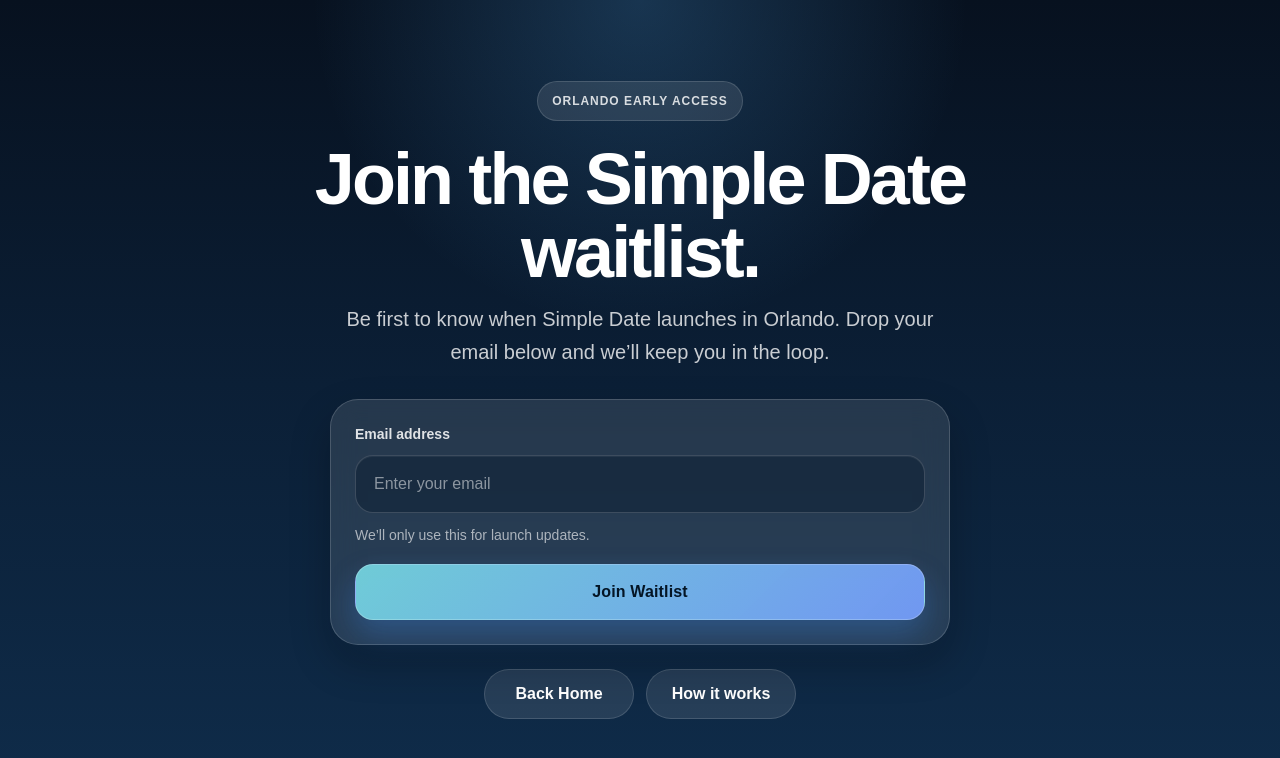
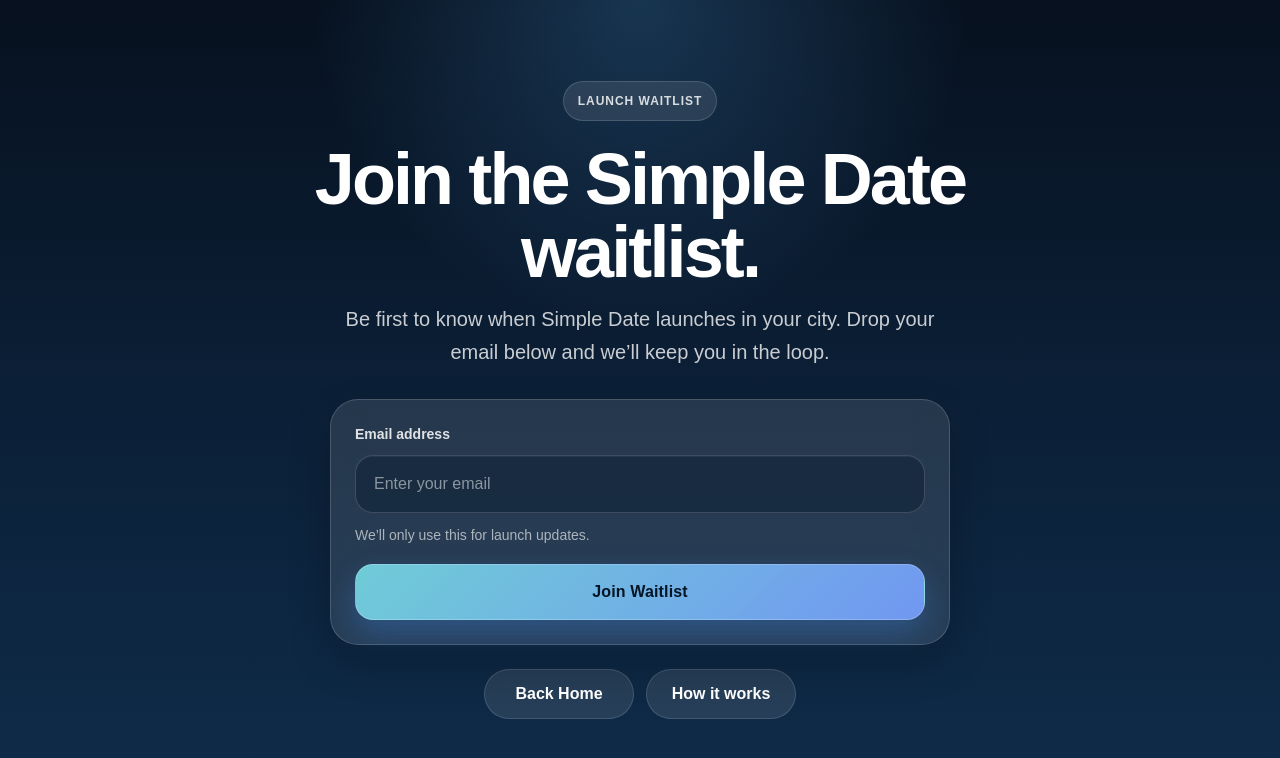
Before and after one commit to xaqt93/simpleworks-site, a Next.js app: page /waitlist in a window 1280 px wide. Shown: the top 758 px of the page. Built offline with nearby package versions, Linux system fonts and the light colour scheme; no server answers.

Commit message:
Updated Email Page

```diff
--- a/app/waitlist/page.tsx
+++ b/app/waitlist/page.tsx
@@ -132,7 +132,7 @@ export default function WaitlistPage() {
             textTransform: "uppercase",
           }}
         >
-          Orlando early access
+          Launch Waitlist
         </div>
 
         <h1
@@ -156,7 +156,7 @@ export default function WaitlistPage() {
             color: "rgba(255,255,255,0.78)",
           }}
         >
-          Be first to know when Simple Date launches in Orlando. Drop your email below and we’ll keep you in the loop.
+          Be first to know when Simple Date launches in your city. Drop your email below and we’ll keep you in the loop.
         </p>
 
         <div
```
